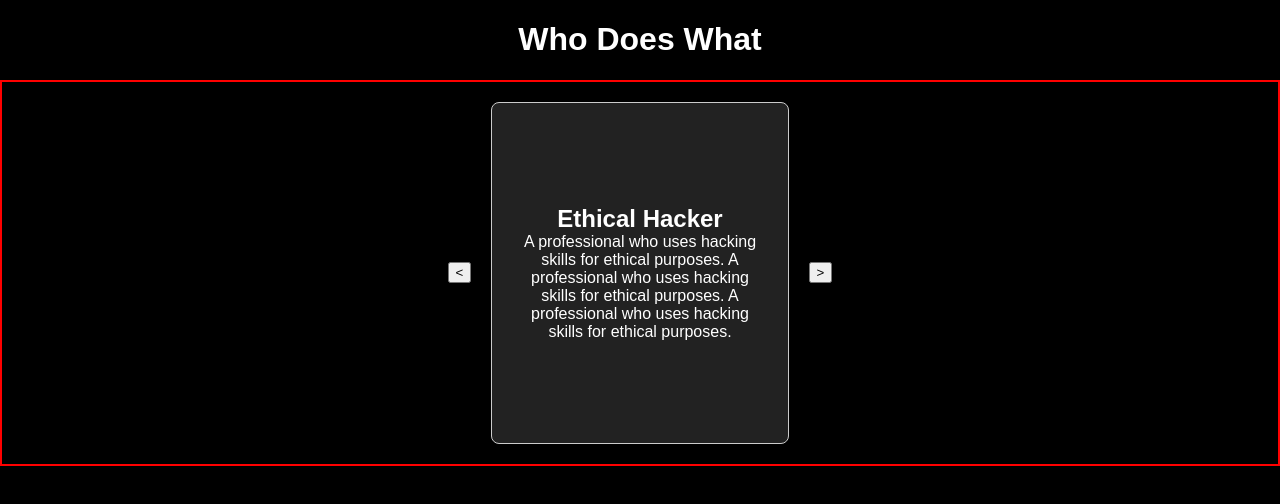
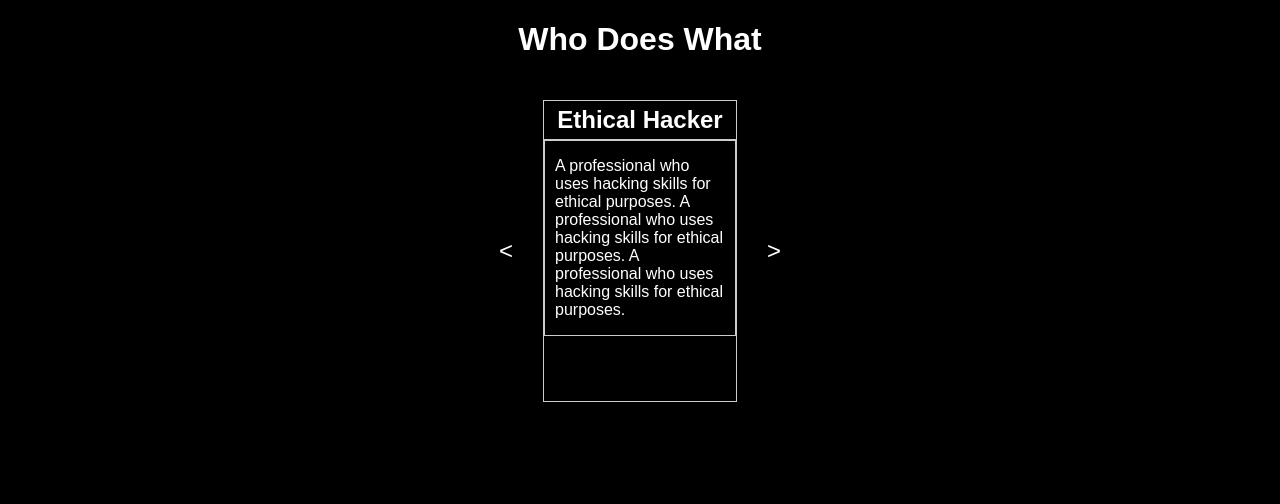
Before and after one commit to WaqarKhatana220/who-does-what, a React (Create React App) app: page / in a window 1280 px wide. Shown: the top 504 px of the page. Built offline with nearby package versions, Linux system fonts and the light colour scheme.

Commit message:
card design

```diff
--- a/src/App.css
+++ b/src/App.css
@@ -15,27 +15,48 @@ body {
   display: flex; /* Use flexbox to align items */
   flex-direction: row; /* Align items horizontally */
   align-items: center; /* Center the items vertically */
-  border: 2px solid red;
   justify-content: center; /* Center the items horizontally */
-
 }
 
 .card {
-  width: 20%; /* Set card width to 20% of the viewport width */
+  width: 15%; /* Set card width to 20% of the viewport width */
   height: 300px; /* Set a fixed height for the card */
   border: 1px solid #ccc; /* Light gray border */
-  padding: 20px;
   margin: 20px;
-  border-radius: 8px;
   box-shadow: 0 2px 8px rgba(0, 0, 0, 0.3);
-  background-color: #222; /* Dark gray background for the card */
+  background-color: black; /* Dark gray background for the card */
   color: white; /* Set text color inside the card to white */
-  transition: transform 0.2s; /* Add a smooth transition for hover effect */
   display: flex;
   flex-direction: column; /* Stack items vertically */
-  justify-content: center; /* Center content vertically */
+  justify-content: flex-start; /* Align items at the top of the card */
+  position: relative; /* Position relative for the title line */
 }
 
-.card h2, .card p {
-  margin: 0; /* Remove default margin for heading and paragraph */
+.card h2 {
+  width: 100%; /* Set title width to 100% */
+  padding: 5px 0px;
+  margin: 0; /* Remove default margin for heading */
+  border-bottom: 1px solid #ccc; /* Light gray border */
 }
+
+
+
+.arrow {
+  background: none; /* Remove background */
+  border: none; /* Remove border */
+  color: white; /* Set arrow color */
+  font-size: 24px; /* Set arrow font size */
+  cursor: pointer; /* Change cursor to pointer */
+  padding: 10px; /* Add some padding */
+  transition: color 0.3s; /* Add transition for color change */
+}
+
+.arrow:hover {
+  color: #ccc; /* Change color on hover */
+}
+
+.description {
+  border: 1px solid #ccc; /* Light gray border */
+  padding: 0px 10px;
+  text-align: left;
+}
--- a/src/App.js
+++ b/src/App.js
@@ -26,7 +26,8 @@ const App = () => {
 const Card = ({ title, description }) => (
     <div className="card">
         <h2>{title}</h2>
-        <p>{description}</p>
+        <div class="description"><p>{description}</p></div>
+
     </div>
 );
 
```
